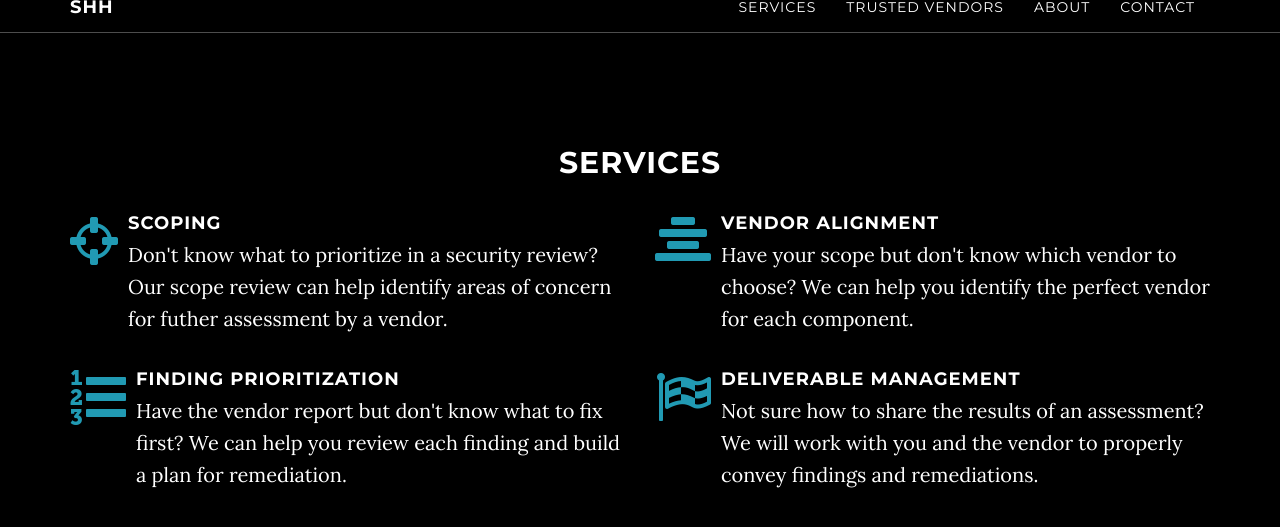
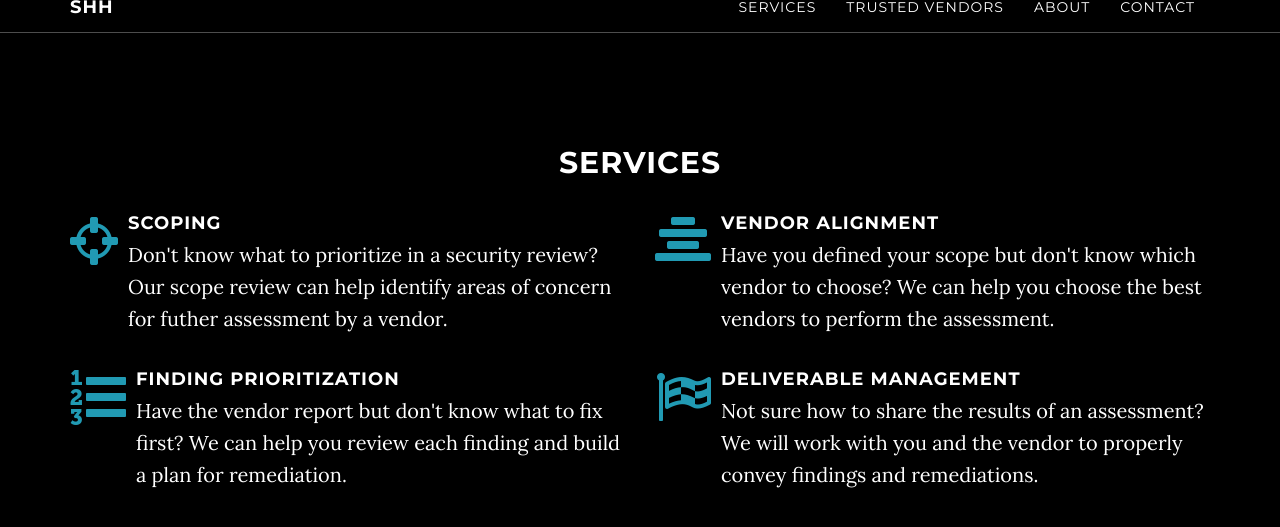
Before and after one commit to AuguryOne/auguryone.github.io, a Jekyll site: the page built from index.html, in a window 1280 px wide and 900 px high, scrolled down 886 px, cut to the strip 18-690 px from the top of the window. Shown: the top 527 px of the strip. Built offline with Jekyll 4.4.1, drawn with Linux system fonts in a browser that asks for light colours.

Commit message:
Update the vendor alignment verbiage

```diff
--- a/_config.yml
+++ b/_config.yml
@@ -21,8 +21,8 @@ sections:
       icon: crosshairs
     - title: "Vendor alignment"
       description: >
-        Have your scope but don't know which vendor to choose? We can help you
-        identify the perfect vendor for each component.
+        Have you defined your scope but don't know which vendor to choose? We
+        can help you choose the best vendors to perform the assessment.
       icon: align-center
     - title: "Finding prioritization"
       description: >
```
